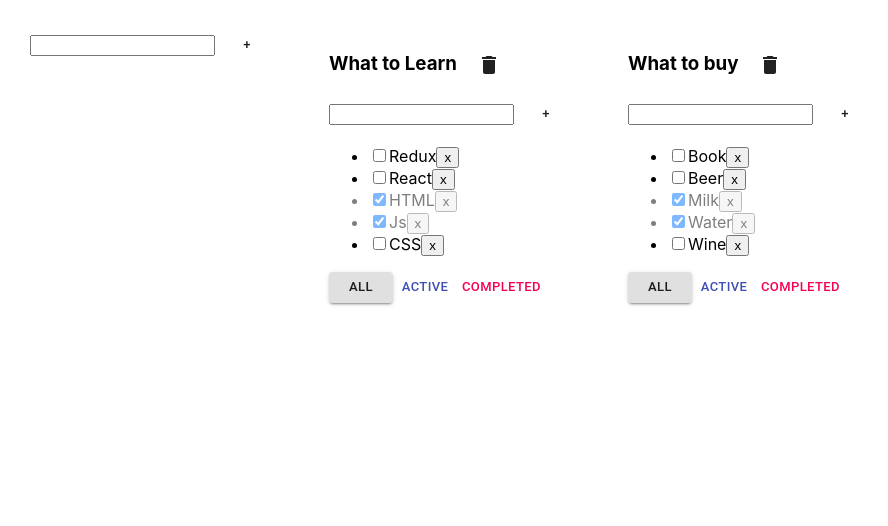
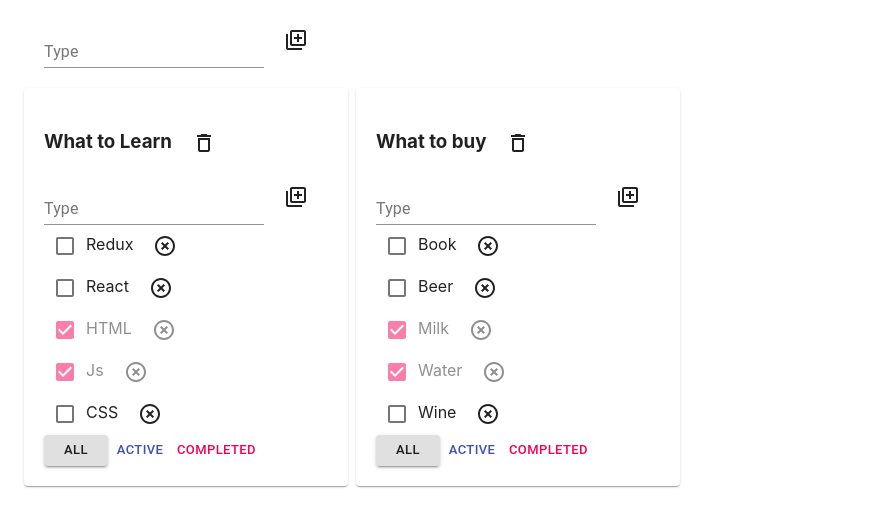
Before and after one commit to AirMous3/toDO, a React (Create React App) app: page / in a window 1280 px wide. Shown: the top 526 px of the page, without its empty margins (0-888 px from the left). Built offline with nearby package versions, Linux system fonts and the light colour scheme.

Commit message:
ui changes AddItemForm.tsx - changed add button icon and input EditableSpan.tsx - changed input Todolist.tsx - changed checkbox, buttons to delete tasks App.tsx - added Container, Grid container and Papers

```diff
--- a/src/App.css
+++ b/src/App.css
@@ -1,11 +1,4 @@
-.App {
-  padding: 30px;
-  display: flex;
-}
 
-.App > div {
-  margin-right: 50px;
-}
 .error {
   border: red 1px solid;
 }
--- a/src/App.tsx
+++ b/src/App.tsx
@@ -3,6 +3,7 @@ import './App.css';
 import Todolist, {FilterType, TaskType} from "./components/Todolist";
 import {v1} from "uuid";
 import {AddItemForm} from "./components/AddItemForm";
+import {Container, Grid, Paper} from "@material-ui/core";
 
 
 type TodolistsType = {
@@ -24,7 +25,6 @@ function App() {
         tasks[todolistId] = newTasks
         setTasks({...tasks})
     }
-
     const deleteTask = (id: string, todolistId: string) => {
         let filteredTasks = tasks[todolistId].filter(i => i.id != id)
         tasks[todolistId] = filteredTasks
@@ -39,7 +39,6 @@ function App() {
             setTasks({...tasks})
         }
     }
-
     const changeFilter = (value: FilterType, todolistId: string) => {
         let todolist = todolists.find(tl => tl.id === todolistId)
         if (todolist) {
@@ -47,7 +46,6 @@ function App() {
             setTodolists([...todolists])
         }
     }
-
     const deleteTodolist = (todolistId: string) => {
         let filteredTodolists = todolists.filter(tl => tl.id !== todolistId)
         setTodolists(filteredTodolists)
@@ -98,7 +96,7 @@ function App() {
     }
     const changeTodolistTile = (todolistId: string, newTitle: string) => {
         let todolist = todolists.find(tl => tl.id === todolistId)
-        if(todolist){
+        if (todolist) {
             todolist.title = newTitle
             setTodolists([...todolists])
         }
@@ -106,8 +104,11 @@ function App() {
 
     return (
         <div className="App">
-
+            <Container>
+                <Grid container style={{padding: "20px"}}>
                     <AddItemForm addItemCallBack={addNewTodolist}/>
+                </Grid>
+                <Grid container spacing={1}>
 
                     {
                         todolists.map((tl) => {
@@ -122,20 +123,22 @@ function App() {
                                 tasksForTodolist = tasksForTodolist.filter(i => i.isDone)
 
                             }
-                    return <Todolist key={tl.id} todolistId={tl.id} title={tl.title} tasks={tasksForTodolist}
+                            return <Grid item>
+                                <Paper style={{padding: "20px"}}>
+                                    <Todolist key={tl.id} todolistId={tl.id} title={tl.title} tasks={tasksForTodolist}
                                               deleteTask={deleteTask}
-                                     changeFilter={changeFilter} addTask={addTask} changeTaskStatus={changeStatus}
+                                              changeFilter={changeFilter} addTask={addTask}
+                                              changeTaskStatus={changeStatus}
                                               filter={tl.filter} deleteTodolist={deleteTodolist}
                                               changeTaskTitle={changeTaskTitle}
                                               changeTodolistTile={changeTodolistTile}
                                     />
+                                </Paper>
+                            </Grid>
                         })
                     }
-
-            {/*<Todolist title={"what to learn"} tasks={tasksForTodolist} deleteTask={deleteTask}*/}
-            {/*          changeFilter={changeFilter} addTask={addTask} changeTaskStatus={changeStatus}*/}
-            {/*          filter={filter}*/}
-            {/*/>*/}
+                </Grid>
+            </Container>
         </div>
     );
 }
--- a/src/components/AddItemForm.tsx
+++ b/src/components/AddItemForm.tsx
@@ -1,5 +1,6 @@
 import React, {ChangeEvent, KeyboardEvent, useState} from "react";
-import {Button} from "@material-ui/core";
+import {Button, TextField} from "@material-ui/core";
+import {LibraryAddOutlined} from "@material-ui/icons";
 
 type PropsType = {
     addItemCallBack: (title: string) => void
@@ -26,14 +27,15 @@ export const AddItemForm = (props: PropsType) => {
             props.addItemCallBack(title.trim())
             setTitle("")
         } else {
-            setError("Wrong title!")
+            setError("Text incorrect")
         }
     }
 
     return (<div>
-        <input value={title} onChange={onChangeHandler} onKeyPress={onKeyPressHandler}
-               className={error ? "error" : ""}/>
-        <Button size={"small"} variant={"text"} onClick={addTask}>+</Button>
-        {error && <div className={"error-message"}>{error}</div>}
+        <TextField helperText={error} value={title}  label={"Type"} onChange={onChangeHandler} onKeyPress={onKeyPressHandler}
+               error={!!error}/>
+        <Button size={"large"} variant={"text"} onClick={addTask}>
+            <LibraryAddOutlined/>
+        </Button>
     </div>)
 }
--- a/src/components/EditableSpan.tsx
+++ b/src/components/EditableSpan.tsx
@@ -1,4 +1,5 @@
 import React, {ChangeEvent, useState} from "react";
+import {TextField} from "@material-ui/core";
 
 
 type EditableSpanPropsType = {
@@ -24,7 +25,7 @@ export const EditableSpan = (props: EditableSpanPropsType) => {
     }
 
     return (  editMode ?
-            <input onBlur={onBlurEffect} autoFocus onDoubleClick={changeEditMode} onChange={onChangeTitleHandler} value={title} />
+            <TextField onBlur={onBlurEffect} autoFocus onDoubleClick={changeEditMode} onChange={onChangeTitleHandler} value={title} />
             : <span onDoubleClick={changeEditMode}>{props.title}</span>
     )
 }
--- a/src/components/Todolist.tsx
+++ b/src/components/Todolist.tsx
@@ -1,8 +1,11 @@
 import React, {ChangeEvent} from "react";
 import {AddItemForm} from "./AddItemForm";
 import {EditableSpan} from "./EditableSpan";
-import {Button} from "@material-ui/core";
-import {Delete} from "@material-ui/icons";
+import {Button, Checkbox} from "@material-ui/core";
+import {
+    DeleteOutlined,
+    HighlightOffOutlined
+} from "@material-ui/icons";
 
 export type TaskType = {
     id: string
@@ -43,11 +46,11 @@ function Todolist(props: TodolistPropsType) {
         <div>
             <h3> <EditableSpan title={props.title} onChangeCallBack={changeTodolistTitle}/>
                 <Button size={"small"} onClick={removeTodolist}>
-                    <Delete/>
+                    <DeleteOutlined/>
                 </Button>
             </h3>
             <AddItemForm addItemCallBack={addTask} />
-            <ul>
+            <div>
                 {props.tasks.map((t) => {
                     const onDeleteHandler = () => props.deleteTask(t.id, props.todolistId)
                     const onIsDoneHandler = (e: ChangeEvent<HTMLInputElement>) => {
@@ -55,16 +58,18 @@ function Todolist(props: TodolistPropsType) {
                     const onChangeTaskTitle = (newTitle: string) => {
                         props.changeTaskTitle(t.id, props.todolistId, newTitle)
                     }
-                    return <li key={t.id} className={t.isDone === true ? "isDone" : ""}>
-                        <input type="checkbox" checked={t.isDone} onChange={onIsDoneHandler}/>
+                    return <div key={t.id} className={t.isDone === true ? "isDone" : ""}>
+                        <Checkbox checked={t.isDone} onChange={onIsDoneHandler}/>
 
                         <EditableSpan title={t.title} onChangeCallBack={onChangeTaskTitle} />
 
-                        <button onClick={onDeleteHandler}>x</button>
-                    </li>
+                        <Button size={"small"} onClick={onDeleteHandler}>
+                            <HighlightOffOutlined />
+                        </Button>
+                    </div>
                 })}
 
-            </ul>
+            </div>
             <div>
                 <Button size={"small"} variant={props.filter === "all" ? "contained" : "text"}  onClick={onAllFilter}>All</Button>
                 <Button size={"small"} color={"primary"} variant={props.filter === "active" ? "contained" : "text"}  onClick={onActiveFilter}>Active
```
Lines whose indentation alone changed are shown as unchanged.
